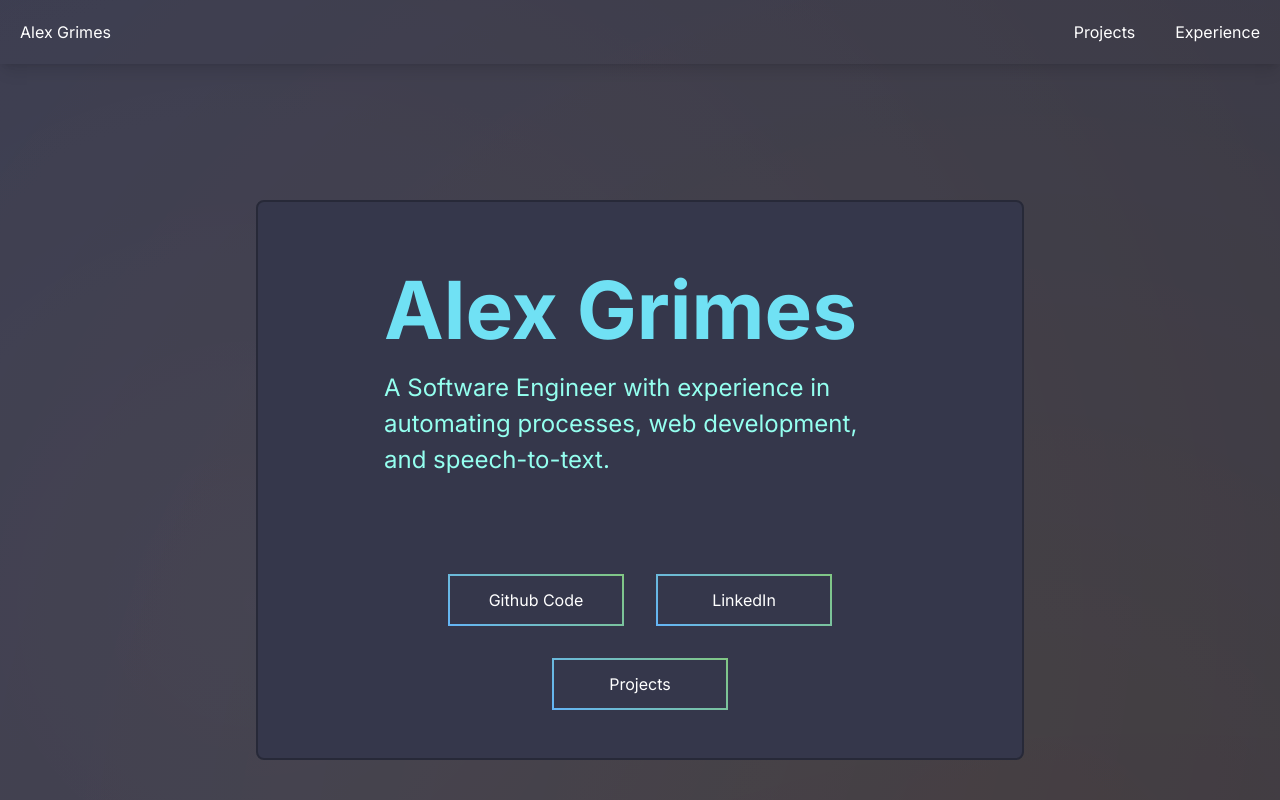
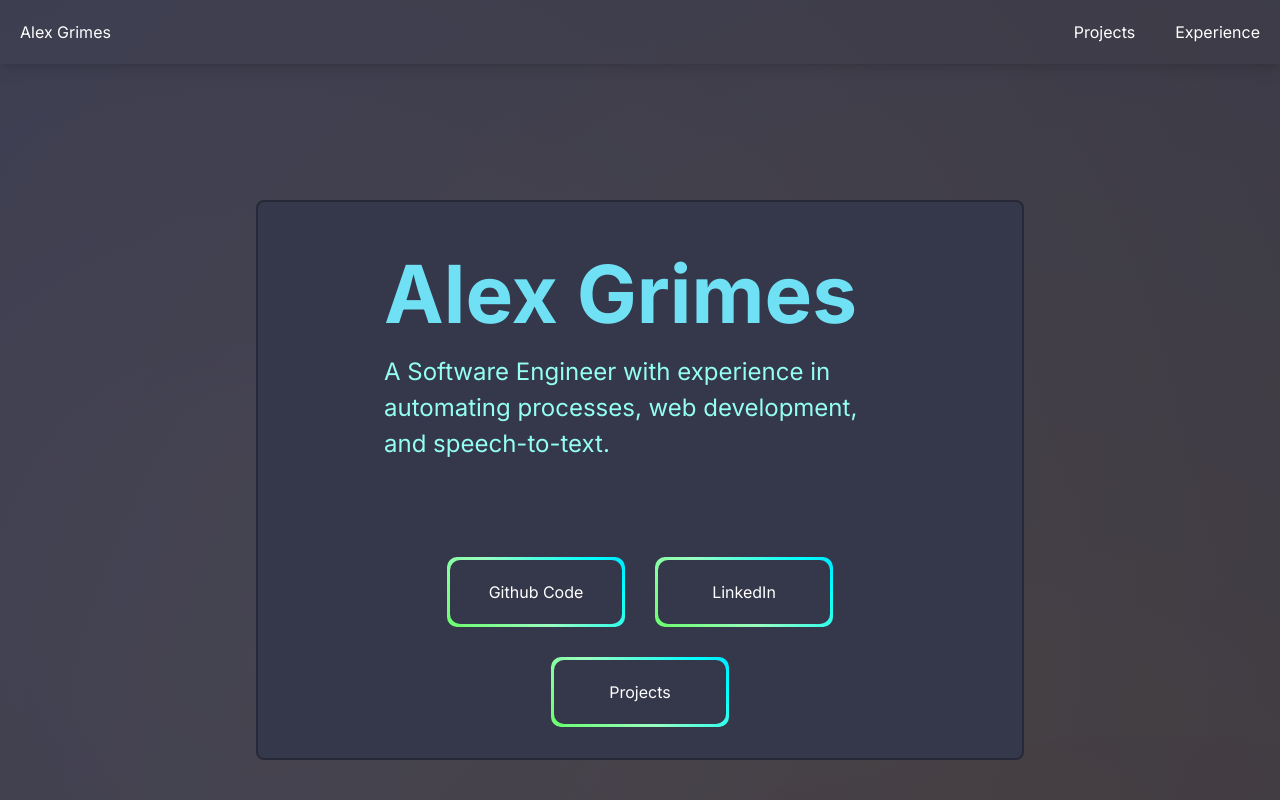
Before and after one commit to agrimes23/PortfolioSoftwareEngineer, a Next.js app: page / in a window 1280 px wide. Shown: the top 800 px of the page. Built offline with nearby package versions, Linux system fonts and the light colour scheme; no server answers.

Commit message:
home page buttons now have colorful button animation

```diff
--- a/src/app/components/ProjectsHome.tsx
+++ b/src/app/components/ProjectsHome.tsx
@@ -96,7 +96,7 @@ const ProjectsHome = () => {
           {/* view all projects button */}
           <div className="flex w-[90%] h-[20%] justify-center items-center">
             <Link href="/projects">
-              <button className="my-10 xl:my-0 py-3 w-[11rem] border-2 gradient-border rounded-lg text-white">
+              <button className="my-10 xl:my-0 py-5 w-[11rem] border-2 gradient-border rounded-lg text-white colorful-btn">
                 View All Projects
               </button>
             </Link>
--- a/src/app/globals.css
+++ b/src/app/globals.css
@@ -15,9 +15,48 @@ body {
     background-blend-mode: overlay;
 }
 
-.gradient-border {
-    border-image: linear-gradient(45deg, #64b5f6, #81c784);
-    border-image-slice: 1;
-    border-radius: 5px;
-    background: #35374B;
+
+/* colorful animated button */
+.colorful-btn {
+  cursor: pointer;
+  position: relative;
+  z-index: 0;
+  border-radius: 12px;
 }
+
+.colorful-btn::after {
+  content: "";
+  z-index: -1;
+  position: absolute;
+  width: 100%;
+  height: 100%;
+  background-color: #35374b;
+  left: 0;
+  top: 0;
+  border-radius: 10px;
+}
+
+/* glow */
+.colorful-btn::before {
+  content: "";
+  background: linear-gradient(
+    45deg,
+    #00ff62, #33FF33, #66FF66, #99ffc0,
+    #00ffff, #00a2ff, #0077ff, #00eeff
+  );
+  position: absolute;
+  top: -3px;
+  left: -3px;
+  background-size: 400%;
+  z-index: -1;
+  width: calc(100% + 6px);
+  height: calc(100% + 6px);
+  animation: glowing 5s linear infinite;
+  border-radius: 10px;
+}
+
+@keyframes glowing {
+  0% { background-position: 0 0; }
+  50% { background-position: 100% 0; }
+  100% { background-position: 0 0; }
+}
--- a/src/app/page.tsx
+++ b/src/app/page.tsx
@@ -33,7 +33,7 @@ export default function Home() {
                   href="https://github.com/agrimes23"
                   target="_blank"
                   rel="noopener noreferrer"
-                  className="py-3 w-[11rem] border-2 gradient-border rounded-lg text-white text-center"
+                  className="colorful-btn py-5 w-[11rem] border-2 gradient-border text-white text-center"
                 >
                   Github Code
                 </a>
@@ -41,13 +41,13 @@ export default function Home() {
                   href="https://www.linkedin.com/in/alex-grimes-dev/"
                   target="_blank"
                   rel="noopener noreferrer"
-                  className="py-3 w-[11rem] border-2 gradient-border rounded-lg text-white text-center"
+                  className="colorful-btn py-5 w-[11rem] border-2 gradient-border text-white text-center"
                 >
                   LinkedIn
                 </a>
                 <Link
                   href="/projects"
-                  className="py-3 w-[11rem] border-2 gradient-border rounded-lg text-white text-center"
+                  className="colorful-btn py-5 w-[11rem] border-2 gradient-border text-white text-center"
                 >
                   Projects
                 </Link>
@@ -132,8 +132,8 @@ export default function Home() {
             {/* View All Projects Button */}
             <div className="flex w-full py-8 justify-center">
               <Link href="/experience">
-                <button className="py-3 w-[11rem] border-2 gradient-border rounded-lg text-white">
-                  View All Work Experience
+                <button className="py-5 w-[13rem] border-2 gradient-border rounded-lg text-white colorful-btn">
+                  View All Experience
                 </button>
               </Link>
             </div>
```
